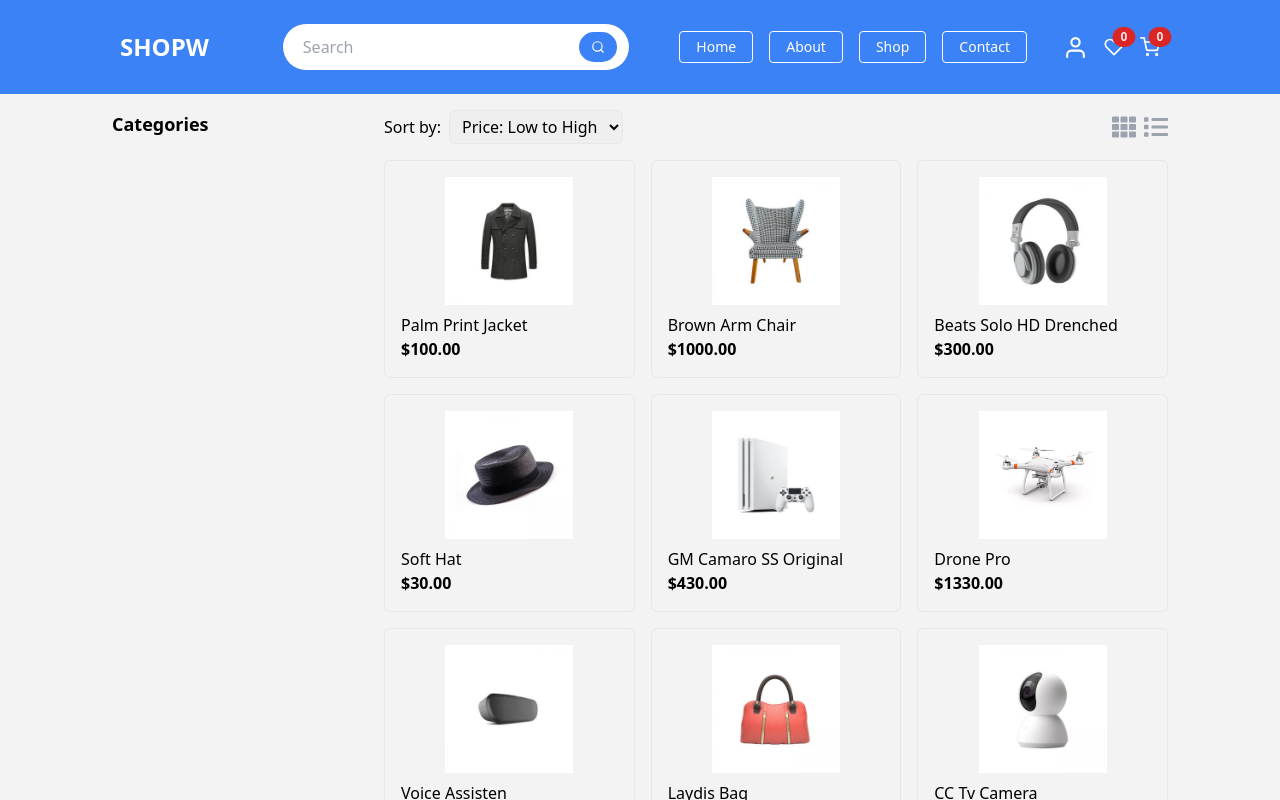
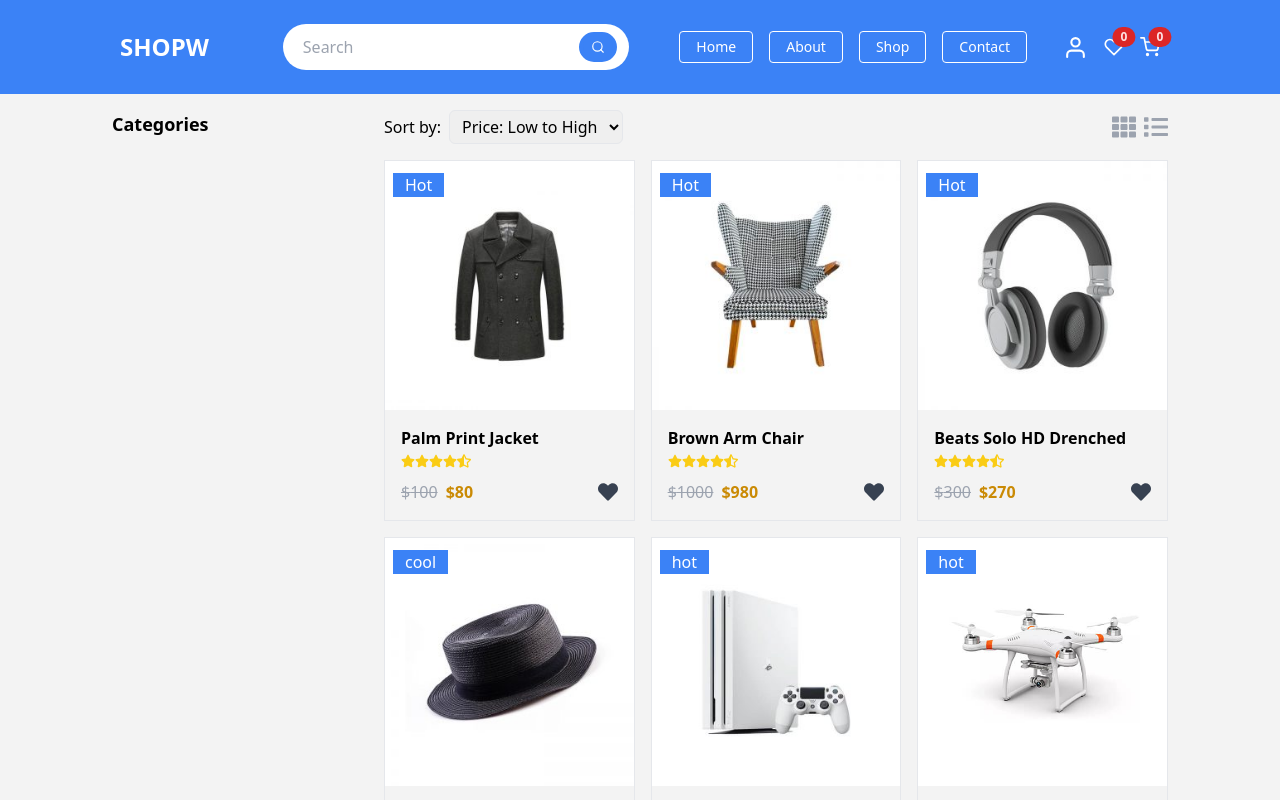
Before and after one commit to itznur07/shopw-commerce, a React (Create React App) app: page /shop in a window 1280 px wide. Shown: the top 800 px of the page. Built offline with nearby package versions, Linux system fonts and the light colour scheme.

Commit message:
Shop page design

```diff
--- a/src/Components/ProductCard.js
+++ b/src/Components/ProductCard.js
@@ -1,10 +1,10 @@
 import React, { useState } from "react";
 import {
-    FaHeart,
-    FaShoppingCart,
-    FaStar,
-    FaStarHalfAlt,
-    FaTimes
+  FaHeart,
+  FaShoppingCart,
+  FaStar,
+  FaStarHalfAlt,
+  FaTimes
 } from "react-icons/fa";
 import { useDispatch } from "react-redux";
 import { toast } from "react-toastify";
@@ -52,7 +52,7 @@
         >
           <FaShoppingCart size={20} />
         </button>
-        <img src={product.image} alt={product.title} className='' />
+        <img src={product.image} alt={product.title} className='w-full' />
         <div className='flex justify-center'>
           <button
             onClick={() => setIsOpen(true)}
--- a/src/Components/Shop.js
+++ b/src/Components/Shop.js
@@ -1,19 +1,22 @@
 import React from "react";
 import { BiChevronLeft, BiChevronRight } from "react-icons/bi";
 import { FaList, FaTh } from "react-icons/fa";
-import { useDispatch, useSelector } from "react-redux";
+import { useSelector } from "react-redux";
 import Navigation from "./Navigaion";
+import ProductCard from "./ProductCard";
+
 // import {
 //     selectFilteredProducts, selectPageNumber, selectSortOption, setPageNumber, setSortOption
 // } from "../store/reducers/productsSlice";
 
 const Shop = () => {
-  const dispatch = useDispatch();
+  // const dispatch = useDispatch();
+
   const {products} = useSelector((state) => state.products);
 //   const filteredProducts = useSelector(selectFilteredProducts);
 //   const sortOption = useSelector(selectSortOption);
 //   const pageNumber = useSelector(selectPageNumber);
-  const productsPerPage = 12;
+  // const productsPerPage = 12;
 
 //   const handleSortChange = (e) => {
 //     dispatch(setSortOption(e.target.value));
@@ -86,23 +89,7 @@
         {/* Product Cards */}
         <div className='grid grid-cols-3 gap-4'>
           {products.map((product) => (
-            <div
-              key={product.id}
-              className='border rounded-md p-4 flex flex-col justify-between'
-            >
-              <div className='flex justify-center'>
-                <img
-                  src={product.image}
-                  alt={product.title}
-                  className='max-h-32 object-contain'
-                />
-              </div>
-              <div className='flex flex-col mt-2'>
-                <h3 className='font-medium'>{product.title}</h3>
-                <p className='text-gray-500'>{product.category}</p>
-                <p className='font-bold'>${product.price.toFixed(2)}</p>
-              </div>
-            </div>
+            <ProductCard key={product.id} product={product} />
           ))}
         </div>
         {/* Pagination */}
```
